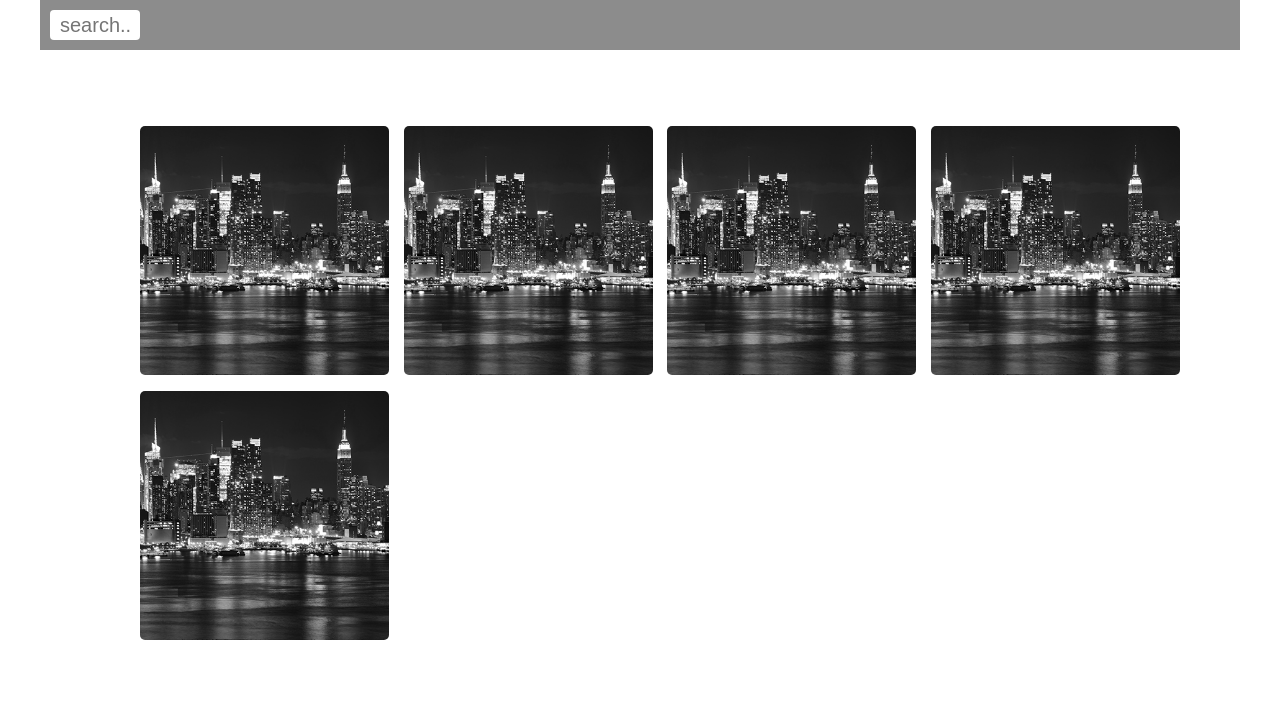
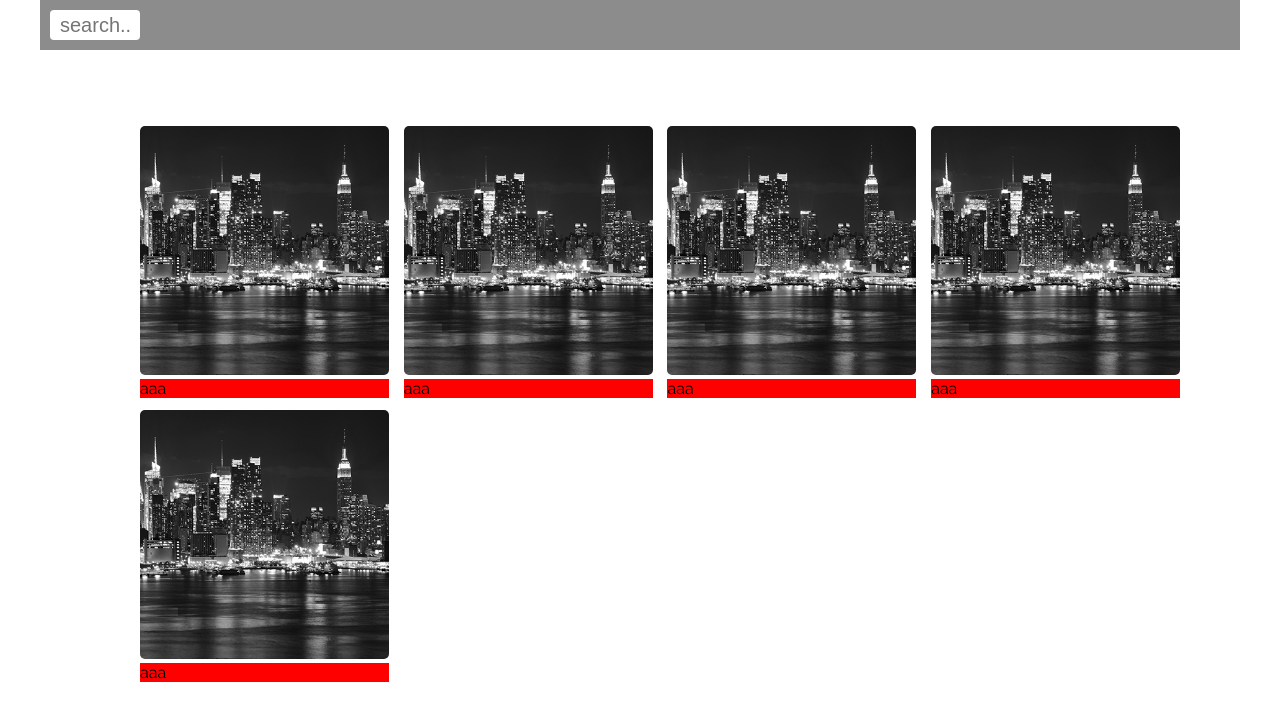
Before and after one commit to dennis-kim/streaming-ms-front, a React app: page / in a window 1280 px wide. Shown: the top 720 px of the page. Built offline with nearby package versions, Linux system fonts and the light colour scheme.

Commit message:
컨텐츠 아이템 css 분리

```diff
--- a/src/component/ContentsItem/ContentsItem.jsx
+++ b/src/component/ContentsItem/ContentsItem.jsx
@@ -6,8 +6,9 @@ const ContentsItem = ({  }) => {
 
 
         return (
-            <div>
+            <div className="item_a">
                 <img src={sampleImg} alt=""/>
+                <div style={{width:'100%', background:'red'}}>aaa</div>
             </div>
         );
 
--- a/src/component/ContentsItem/style.css
+++ b/src/component/ContentsItem/style.css
@@ -0,0 +1,14 @@
+
+        img{
+        width:100%;
+        max-width:100%;
+        border-radius:5px;
+        transition:all 0.4s;
+        -webkit-filter:grayscale(1);
+        filter:grayscale(1);
+        }
+
+        img:hover{
+        -webkit-filter:grayscale(0);
+        filter:grayscale(0);
+        }
--- a/src/container/ContentsList/style.css
+++ b/src/container/ContentsList/style.css
@@ -1,28 +1,11 @@
 /* 모바일용 CSS */
 /* 기본 CSS */
-ul, li{
-    list-style:none;
-}
 
     /* 콘텐츠 영역 CSS */
     .content_section{
     order:4;
     padding:20px;
     padding:1.250rem;
-    }
-
-    .gallery_list img{
-    width:100%;
-    max-width:100%;
-    border-radius:5px;
-    transition:all 0.4s;
-    -webkit-filter:grayscale(1);
-    filter:grayscale(1);
-    }
-
-    .gallery_list img:hover{
-    -webkit-filter:grayscale(0);
-    filter:grayscale(0);
     }
 
     .gallery_list li{
```
